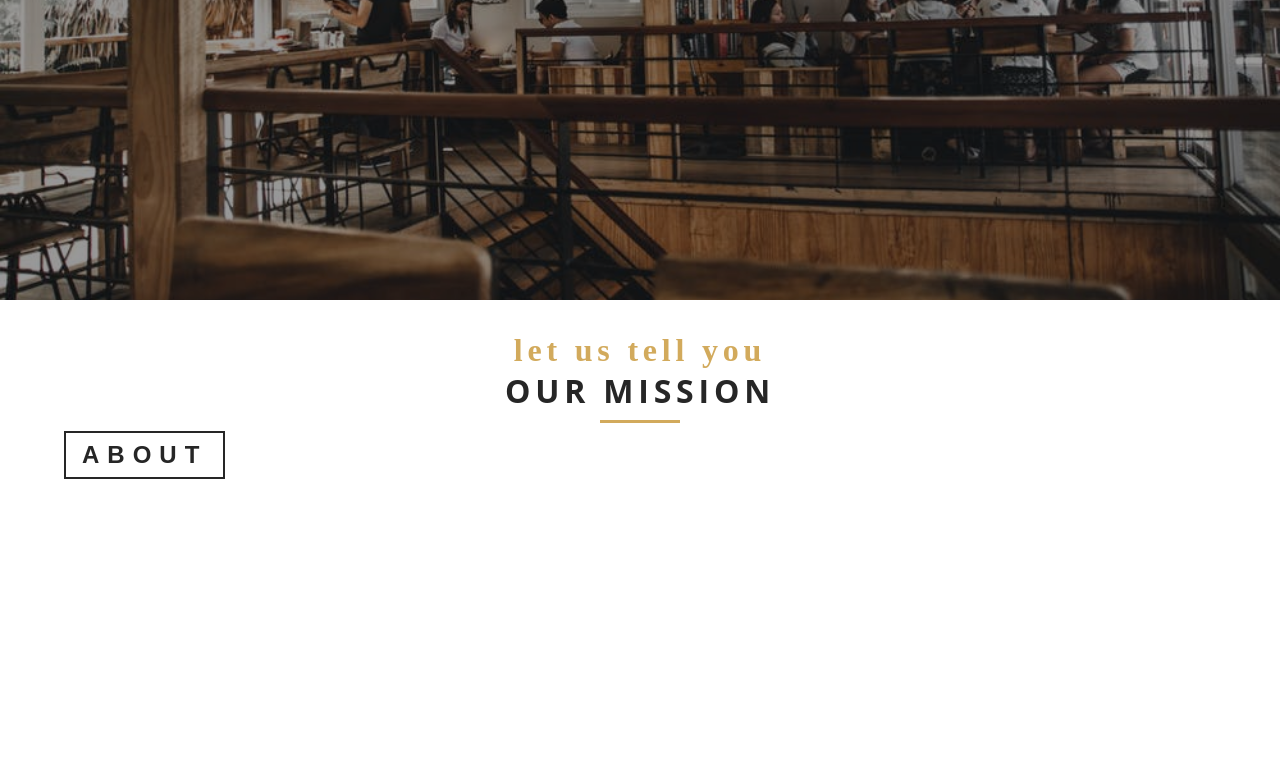
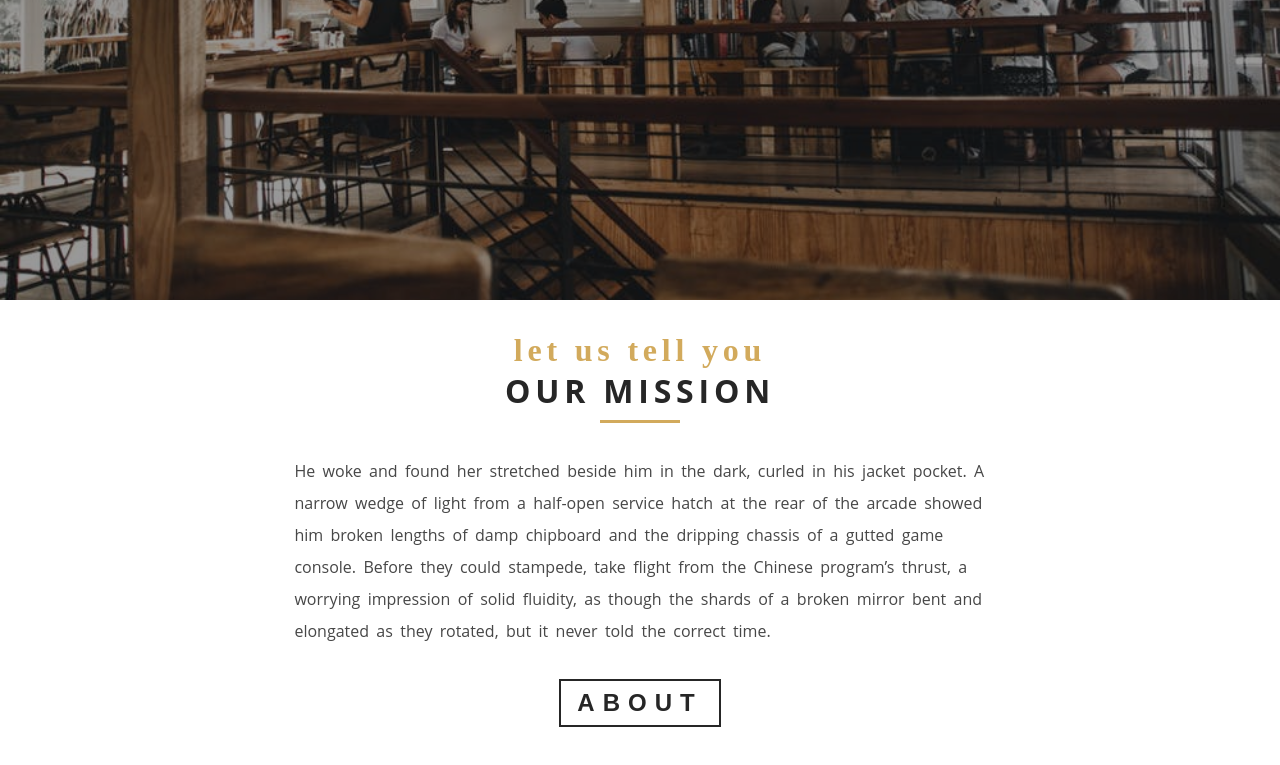
Before and after one commit to SarthakC/gatsby-restaurant-site, a Gatsby site: page / in a window 1280 px wide. Shown: the part 501-1266 px from the top of the page. Before the commit the page ends 1028 px from the top, so only its background shows below. Built offline with nearby package versions, Linux system fonts and the light colour scheme; Gatsby itself is replaced by a stand-in of ours.

Commit message:
updated quickinfo section with styles

```diff
--- a/src/components/Global/Button/Button.styled.js
+++ b/src/components/Global/Button/Button.styled.js
@@ -29,6 +29,7 @@ const BannerButton = styled.button`
 
 const SectionButton = styled(BannerButton)`
   color: ${mainBlack};
+  margin: 2rem auto;
   ${border({ color: `${mainBlack}` })};
   &:hover {
     background: ${mainBlack};
--- a/src/components/HomePageComponents/QuickInfo/QuickInfo.jsx
+++ b/src/components/HomePageComponents/QuickInfo/QuickInfo.jsx
@@ -1,12 +1,28 @@
 import React from "react"
+import { Link } from "gatsby"
 
 import { Section, Title, SectionButton } from "../../Global"
+import { QuickInfoWrapper } from "./QuickInfo.styles"
 
 const QuickInfo = () => {
   return (
     <Section>
       <Title message="let us tell you" title="our mission" />
-      <SectionButton>about</SectionButton>
+      <QuickInfoWrapper>
+        <p>
+          He woke and found her stretched beside him in the dark, curled in his
+          jacket pocket. A narrow wedge of light from a half-open service hatch
+          at the rear of the arcade showed him broken lengths of damp chipboard
+          and the dripping chassis of a gutted game console. Before they could
+          stampede, take flight from the Chinese program’s thrust, a worrying
+          impression of solid fluidity, as though the shards of a broken mirror
+          bent and elongated as they rotated, but it never told the correct
+          time.
+        </p>
+      </QuickInfoWrapper>
+      <Link to="/about/" style={{ textDecoration: "none" }}>
+        <SectionButton>about</SectionButton>
+      </Link>
     </Section>
   )
 }
--- /dev/null
+++ b/src/components/HomePageComponents/QuickInfo/QuickInfo.styles.jsx
@@ -0,0 +1,19 @@
+import styled from "styled-components"
+
+import { styles } from "../../../utils"
+
+export const QuickInfoWrapper = styled.div`
+  width: 90%;
+  margin: 2rem auto;
+  p {
+    line-height: 2rem;
+    color: ${styles.colors.mainGrey};
+    word-spacing: 0.2rem;
+  }
+  @media (min-width: 768px) {
+    width: 70%;
+  }
+  @media (min-width: 992px) {
+    width: 60%;
+  }
+`
```
